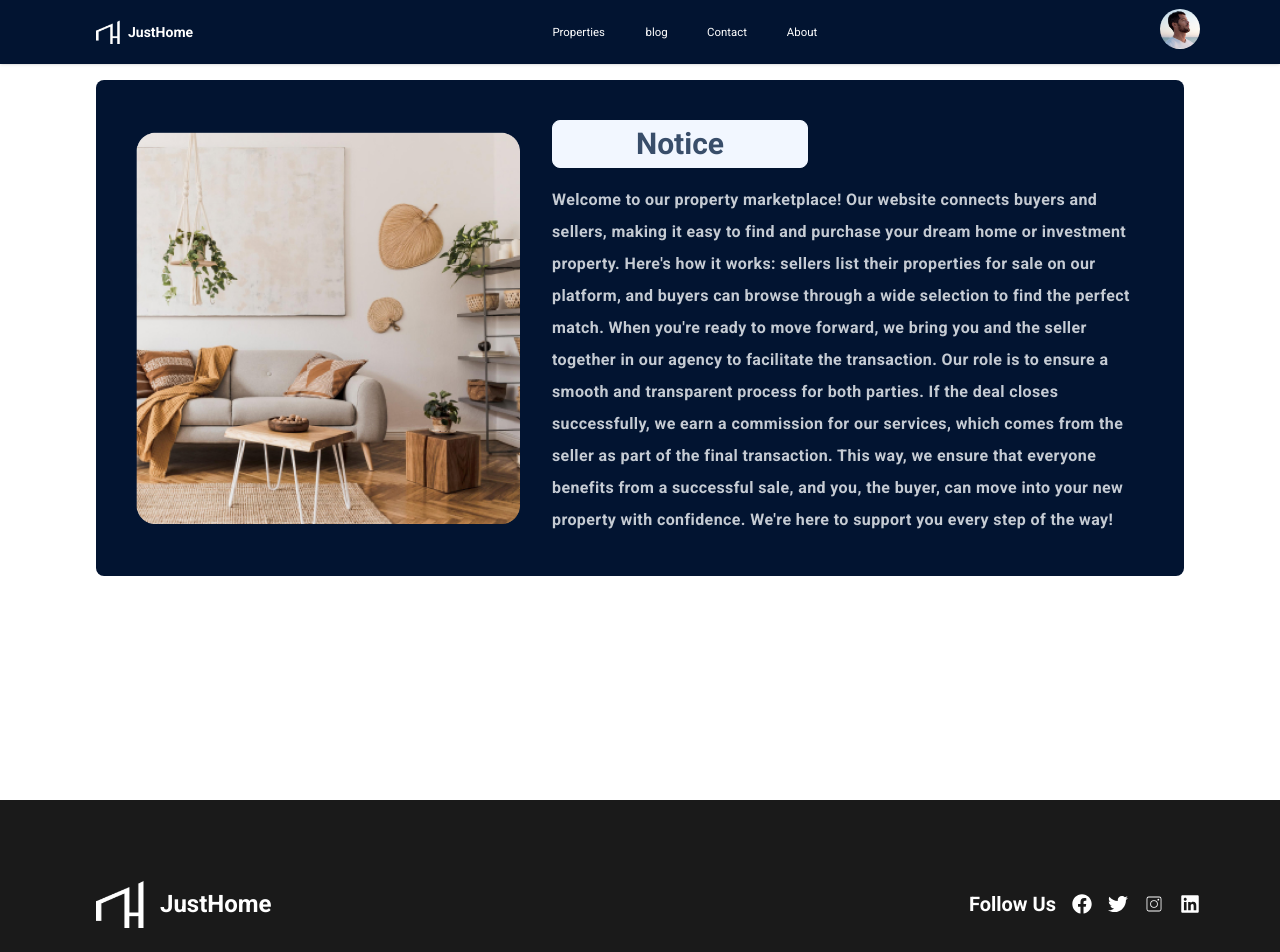
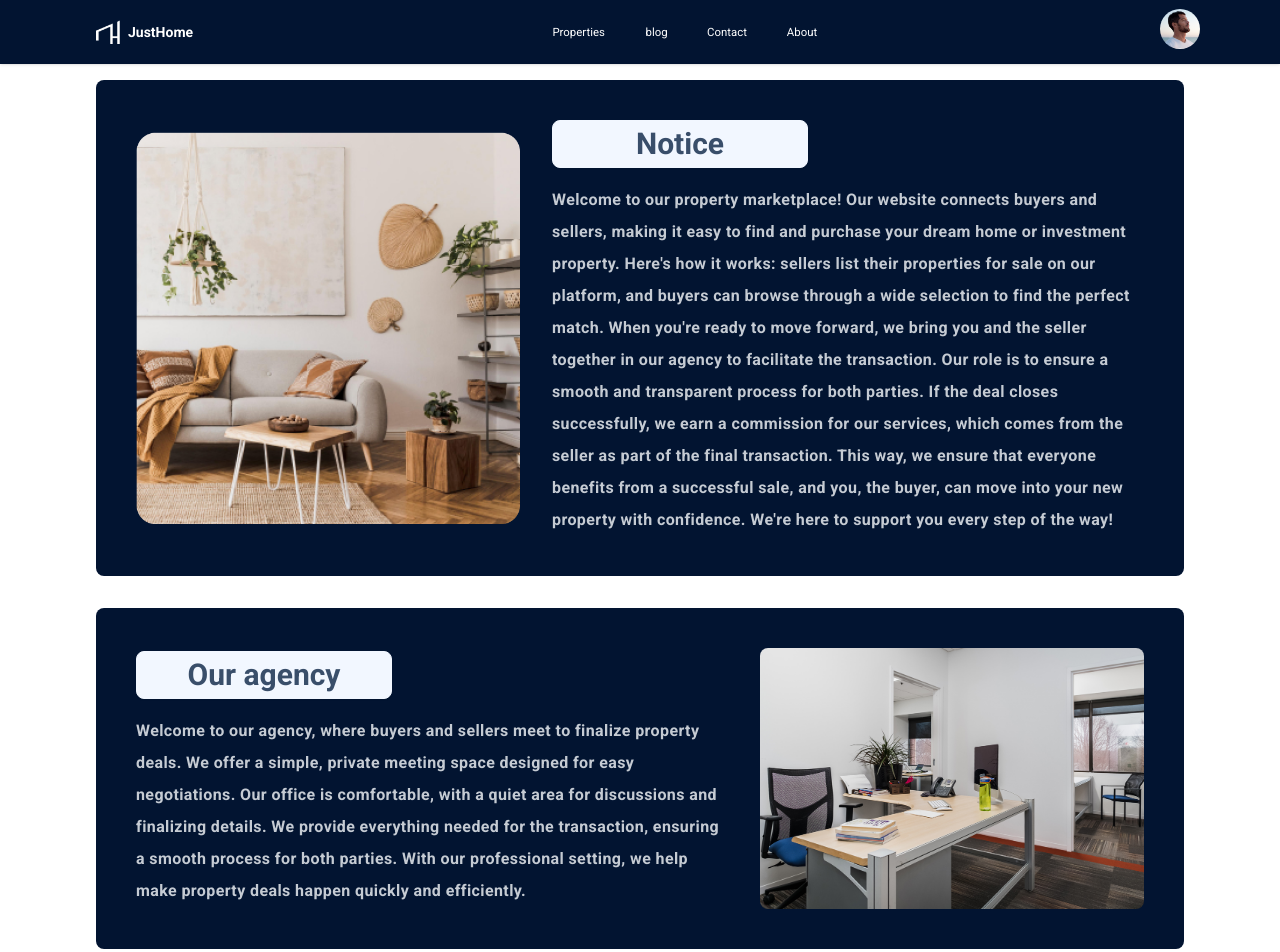
Before and after one commit to faroukq1/Just-Home, a React (Vite) app: page /payment/1 in a window 1280 px wide. Shown: the top 952 px of the page. Built offline with nearby package versions, Linux system fonts and the light colour scheme.

Commit message:
payemnt agency info

```diff
--- a/src/component/payment/Notice.tsx
+++ b/src/component/payment/Notice.tsx
@@ -1,25 +1,21 @@
-import image from "../../assets/decore2.png";
-
-const Notice = () => {
+type noticeType = {
+  image: string;
+  heading: string;
+  paragraph: string;
+  reverse?: boolean;
+};
+const Notice = ({ image, heading, paragraph, reverse }: noticeType) => {
   return (
-    <div className="bg-neutral p-10 rounded-lg flex items-center gap-8">
-      <img src={image} alt="image" className="w-96" />
+    <div
+      className={`bg-neutral p-10 rounded-lg flex items-center gap-8 h-fit ${
+        reverse && "flex-row-reverse"
+      }`}
+    >
+      <img src={image} alt="image" className="w-96 rounded-lg" />
       <div className="grid gap-4">
-        <h1 className="text-3xl btn btn-wide">Notice</h1>
+        <h1 className="text-3xl btn btn-wide">{heading}</h1>
         <p className="font-bold leading-8 tracking-wide text-neutral-content">
-          Welcome to our property marketplace! Our website connects buyers and
-          sellers, making it easy to find and purchase your dream home or
-          investment property. Here's how it works: sellers list their
-          properties for sale on our platform, and buyers can browse through a
-          wide selection to find the perfect match. When you're ready to move
-          forward, we bring you and the seller together in our agency to
-          facilitate the transaction. Our role is to ensure a smooth and
-          transparent process for both parties. If the deal closes successfully,
-          we earn a commission for our services, which comes from the seller as
-          part of the final transaction. This way, we ensure that everyone
-          benefits from a successful sale, and you, the buyer, can move into
-          your new property with confidence. We're here to support you every
-          step of the way!
+          {paragraph}
         </p>
       </div>
     </div>
--- a/src/pages/Paymentpage.tsx
+++ b/src/pages/Paymentpage.tsx
@@ -1,9 +1,33 @@
 import { Notice } from "../component";
-
+import image from "../assets/decore2.png";
+import meeting from "../assets/meeting.jpg";
 const Paymentpage = () => {
   return (
-    <div className="py-20 h-screen align-element">
-      <Notice />
+    <div className="py-20 min-h-screen align-element grid gap-8">
+      <Notice
+        image={image}
+        heading="Notice"
+        paragraph="    Welcome to our property marketplace! Our website connects buyers and
+          sellers, making it easy to find and purchase your dream home or
+          investment property. Here's how it works: sellers list their
+          properties for sale on our platform, and buyers can browse through a
+          wide selection to find the perfect match. When you're ready to move
+          forward, we bring you and the seller together in our agency to
+          facilitate the transaction. Our role is to ensure a smooth and
+          transparent process for both parties. If the deal closes successfully,
+          we earn a commission for our services, which comes from the seller as
+          part of the final transaction. This way, we ensure that everyone
+          benefits from a successful sale, and you, the buyer, can move into
+          your new property with confidence. We're here to support you every
+          step of the way!"
+      />
+      <Notice
+        image={meeting}
+        heading="Our agency"
+        paragraph="Welcome to our agency, where buyers and sellers meet to finalize property deals. We offer a simple, private meeting space designed for easy negotiations. Our office is comfortable, with a quiet area for discussions and finalizing details.
+        We provide everything needed for the transaction, ensuring a smooth process for both parties. With our professional setting, we help make property deals happen quickly and efficiently."
+        reverse
+      />
     </div>
   );
 };
```
Also changed, not shown: src/assets/meeting.jpg (added).
